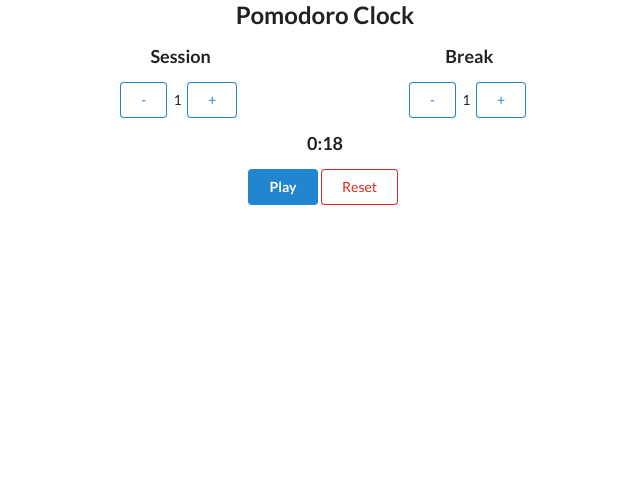
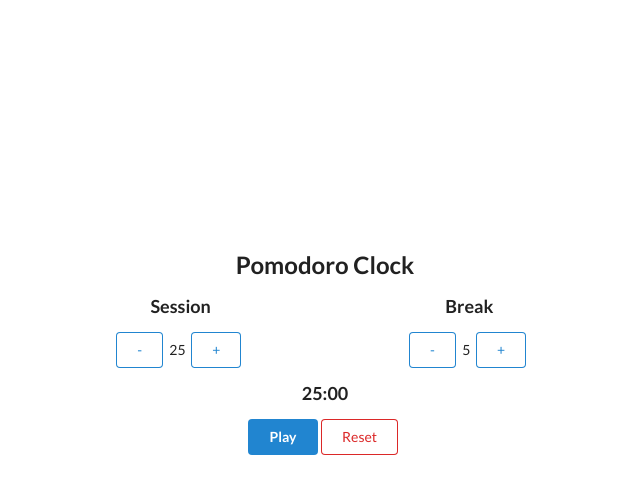
Before and after one commit to bradrar/pomodoro-clock-v2, a React (Create React App) app: page / in a window 1280 px wide. Shown: the top 494 px of the page, without its empty margins (315-955 px from the left). Built offline with nearby package versions, Linux system fonts and the light colour scheme.

Commit message:
horizontal and vertical align of parent div

```diff
--- a/src/components/App.css
+++ b/src/components/App.css
@@ -1,6 +1,14 @@
 .app {
+  width: 100px;
+  height: 300px;
+
+  position: absolute;
+  top: 0;
+  bottom: 0;
+  left: 0;
+  right: 0;
+
   margin: auto;
-  max-width: 700px;
 }
 
 h2 {
@@ -9,4 +17,5 @@ h2 {
 
 .custom-center {
   text-align: center !important;
+  width: 300px !important;
 }
--- a/src/components/App.js
+++ b/src/components/App.js
@@ -4,15 +4,15 @@ import Timer from "./Timer";
 import "./App.css";
 
 const App = () => {
-  const [sessionLength, setSessionLength] = useState(0.3 * 60); //gawing 25*60 ulit
-  const [breakLength, setBreakLength] = useState(0.2 * 60);
+  const [sessionLength, setSessionLength] = useState(25 * 60); //gawing 25*60 ulit
+  const [breakLength, setBreakLength] = useState(5 * 60);
   const [sessionStart, setSessionStart] = useState(false);
   const [userSession, setUserSession] = useState(sessionLength);
   const [userBreak, setUserBreak] = useState(breakLength);
 
   const handleAddSession = () => {
     if (!sessionStart) {
-      if (sessionLength < 25 * 60) {
+      if (sessionLength < 60 * 60) {
         setSessionLength(sessionLength + 60);
         setUserSession(sessionLength + 60);
       }
@@ -30,7 +30,7 @@ const App = () => {
 
   const handleAddBreak = () => {
     if (!sessionStart) {
-      if (breakLength < 5 * 60) {
+      if (breakLength < 10 * 60) {
         setBreakLength(breakLength + 60);
         setUserBreak(breakLength + 60);
       }
```
